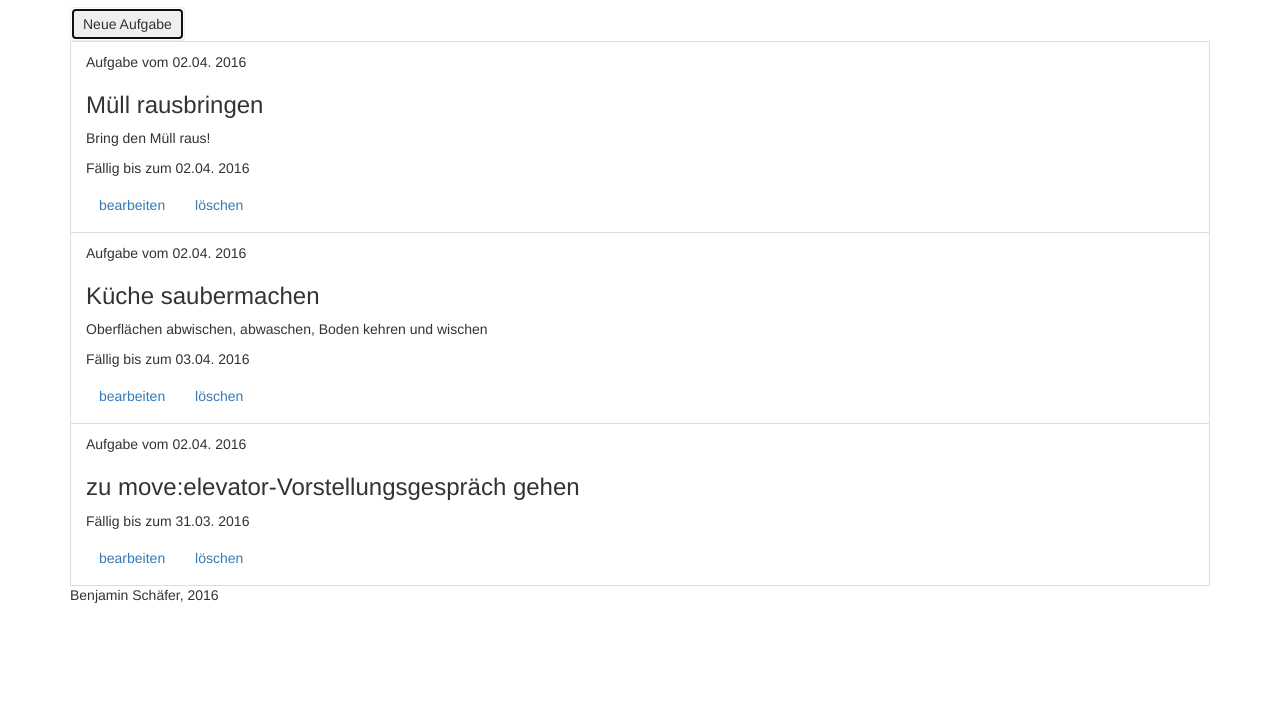
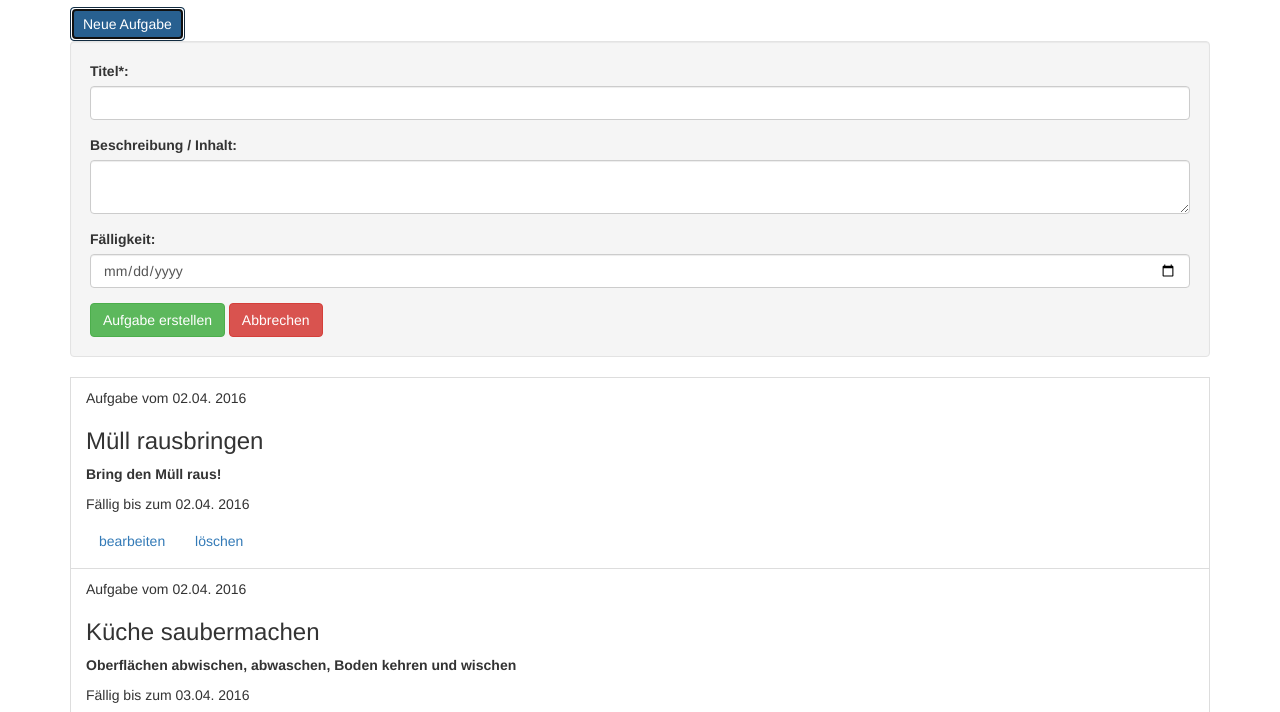
Before and after one commit to benjamin-schaefer/todo-app, a plain HTML site: page index.html in a window 1280 px wide. Both pictures are taken after a click on the button "Neue Aufgabe". Shown: the part 63-775 px from the top of the page. Drawn offline with Linux system fonts and the light colour scheme; some packages are replaced by stand-ins of ours; a script that the page names is missing.

Commit message:
added form and non-persistant adding of tasks

```diff
--- a/app.js
+++ b/app.js
@@ -2,13 +2,24 @@
   var app = angular.module("tasks", []);
 
   app.controller("TaskController", function(){
+
+
     this.tasks = tasks;
+    this.new = {};
     // todo: get from browser cache / cookies
 
-    this.add = function(task) {
-      this.tasks.push(task);
+    this.add = function() {
+      this.new.date_of_creation = new Date();
+      this.tasks.push(this.new);
+      this.new = {};
     }
-    this.delete = function(task) {
+
+
+    this.edit = function() {
+      // body...
+    }
+
+    this.delete = function() {
 
     }
   });
@@ -27,8 +38,8 @@
   },
   {
     title: "zu move:elevator-Vorstellungsgespräch gehen",
+    description:"siehe Titel",
     date_of_creation: "2016-04-02",
-    maturity: "2016-03-31"
   }
   ];
 })();
--- a/index.html
+++ b/index.html
@@ -4,8 +4,11 @@
   <meta charset="utf-8">
 
   <link rel="stylesheet" type="text/css" href="assets/bootstrap.min.css">
-  <!-- <script type="text/javascript" src="assets/jquery-2.1.4.min.js"></script> -->
+  <script type="text/javascript" src="assets/jquery-2.1.4.min.js"></script>
+    <script type="text/javascript" src="assets/bootstrap.min.js"></script>
   <script type="text/javascript" src="assets/angular.min.js"></script>
+  <script type="text/javascript" src="assets/angular-local-storage.js"></script>
+
   <script type="text/javascript" src="app.js"></script>
   <title>Todo-App - Testaufgabe move:elevator</title>
 </head>
@@ -15,23 +18,41 @@
     <h1 class="text-center">Todo-App</h1>
   </header>
 
-  <button class=btn btn-link>Neue Aufgabe</button>
-  <div class="new-task-container hidden">
-    <form>
-      <input type="submit" value="Aufgabe erstellen" />
+  <button class="btn btn-primary"
+  data-target=".new-task-container"
+  data-toggle="collapse">Neue Aufgabe</button>
+
+  <div class="new-task-container well collapse">
+    <form role="form" name="createTaskForm" ng-submit="createTaskForm.$valid && tc.add()">
+      <div class="form-group">
+        <label for="title">Titel*:</label>
+        <input id="title" type="text" class="form-control" ng-model="tc.new.title" required></input>
+      </div>
+
+      <div class="form-group">
+        <label>Beschreibung / Inhalt:</label>
+        <textarea class="form-control"  ng-model="tc.new.description"></textarea>
+      </div>
+
+      <div class="form-group">
+        <label for="date">Fälligkeit:</label>
+        <input id="date" type="date" class="form-control" ng-model="tc.new.maturity"></input>
+      </div>
+
+      <input type="submit" class="btn btn-success" value="Aufgabe erstellen" />
+      <button class="btn btn-danger" data-target=".new-task-container" data-toggle="collapse">Abbrechen</button>
     </form>
   </div>
 
   <div class="list-group-item" ng-repeat="task in tc.tasks">
     <p>Aufgabe vom {{task.date_of_creation | date: 'dd.MM. yyyy' }}</p>
     <h3>{{task.title}}</h3>
-    <p>{{task.description}}</p>
-    <p>Fällig bis zum {{task.maturity | date: 'dd.MM. yyyy' }}</p>
+    <p ng-show="task.description"><b>{{task.description}}</b></p>
+    <p ng-show="task.maturity">Fällig bis zum {{task.maturity | date: 'dd.MM. yyyy' }}</p>
 
     <button class="btn btn-link">bearbeiten</button>
-    <button class="btn btn-link">löschen</button>
+    <button class="btn btn-link" ng>löschen</button>
   </div>
-
 
   <footer>
     Benjamin Schäfer, 2016
```
